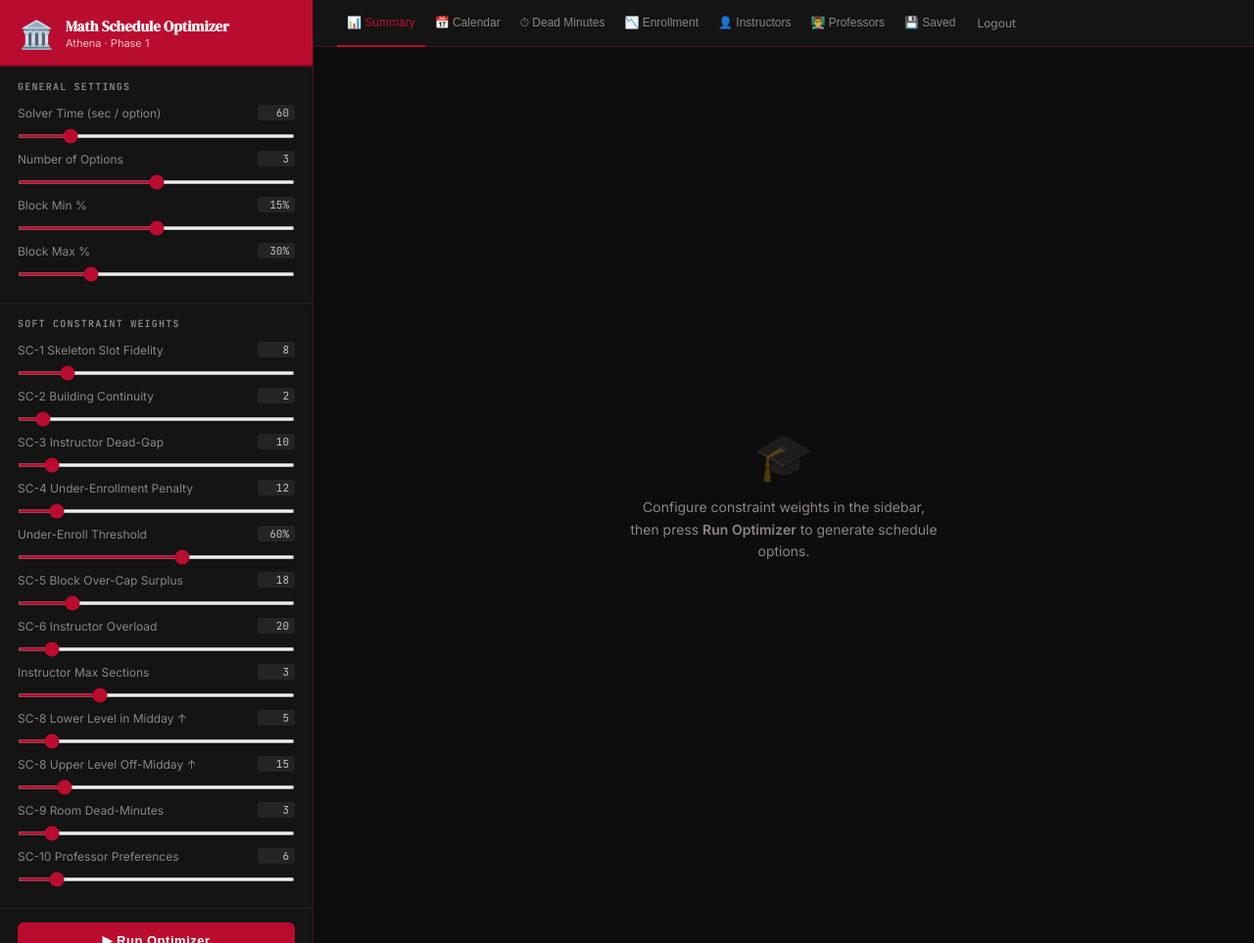
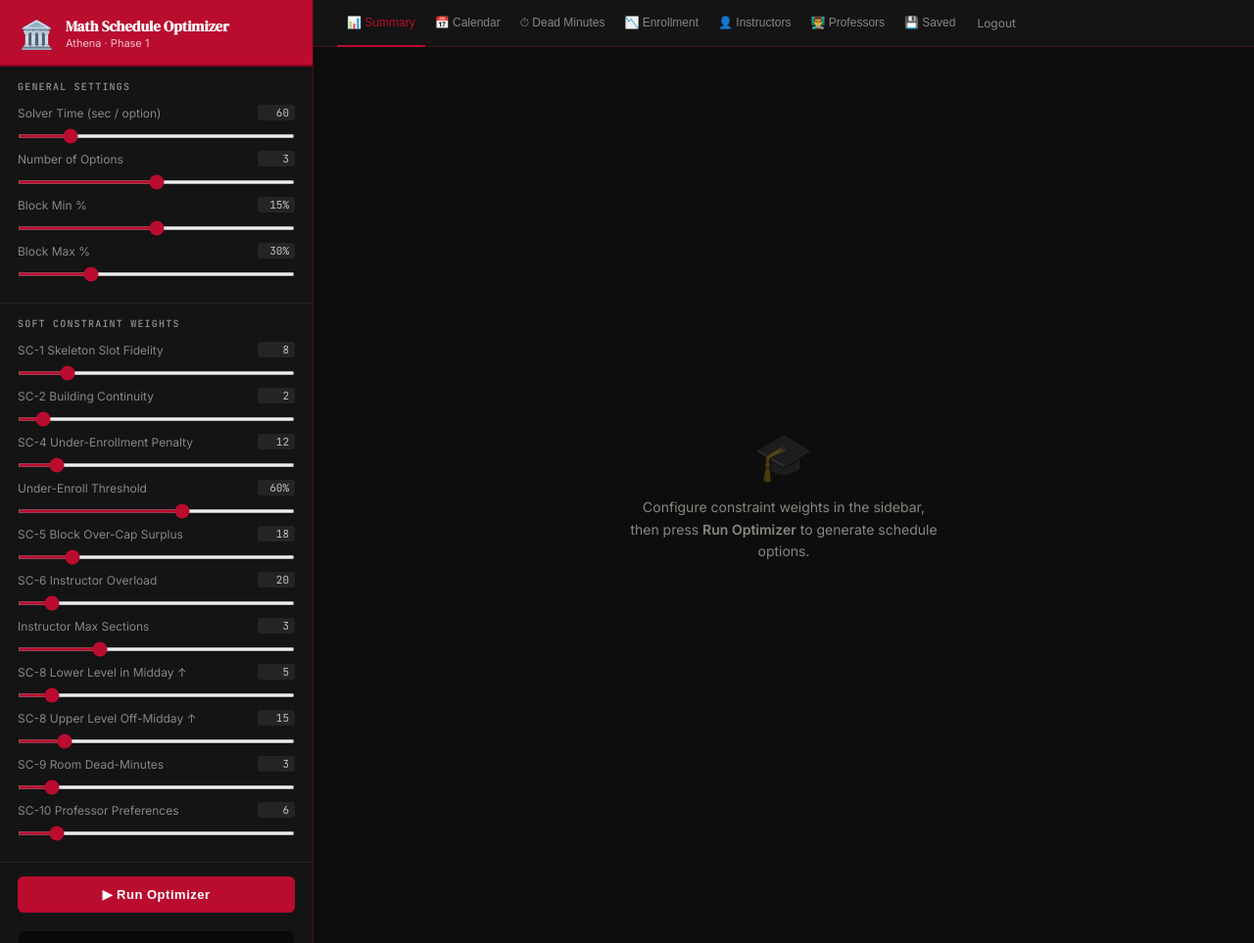
Before and after one commit to jhn02222/Scheduling-Clone, a Django app: page / in a window 1280 px wide. Shown: the whole page at 98% size. Run offline with Django 5.2, Linux system fonts and the light colour scheme; the visitor is signed in with stand-in values (Sample User, id 1).

Commit message:
refactor: remove SC-3 dead gap slider and weight

```diff
--- a/athena/optimizer/templates/optimizer/index.html
+++ b/athena/optimizer/templates/optimizer/index.html
@@ -384,11 +384,6 @@ html, body { height: 100%; background: var(--uga-black); color: var(--text);
       <label>SC-2 Building Continuity <span class="val" id="v-w-skeleton-bldg">2</span></label>
       <input type="range" id="w_skeleton_bldg" min="0" max="30" value="2"
              oninput="syncVal('w_skeleton_bldg','v-w-skeleton-bldg',this.value)">
-    </div>
-    <div class="field">
-      <label>SC-3 Instructor Dead-Gap <span class="val" id="v-w-dead-gap">10</span></label>
-      <input type="range" id="w_dead_gap" min="0" max="100" value="10"
-             oninput="syncVal('w_dead_gap','v-w-dead-gap',this.value)">
     </div>
     <div class="field">
       <label>SC-4 Under-Enrollment Penalty <span class="val" id="v-w-under-enroll">12</span></label>
@@ -784,7 +779,6 @@ function collectWeights() {
     num_options:              get("num_options"),
     w_skeleton_slot:          get("w_skeleton_slot"),
     w_skeleton_bldg:          get("w_skeleton_bldg"),
-    w_dead_gap:               get("w_dead_gap"),
     under_enroll_threshold:   get("under_enroll_threshold") / 100,
     w_under_enroll:           get("w_under_enroll"),
     w_block_over:             get("w_block_over"),
```
